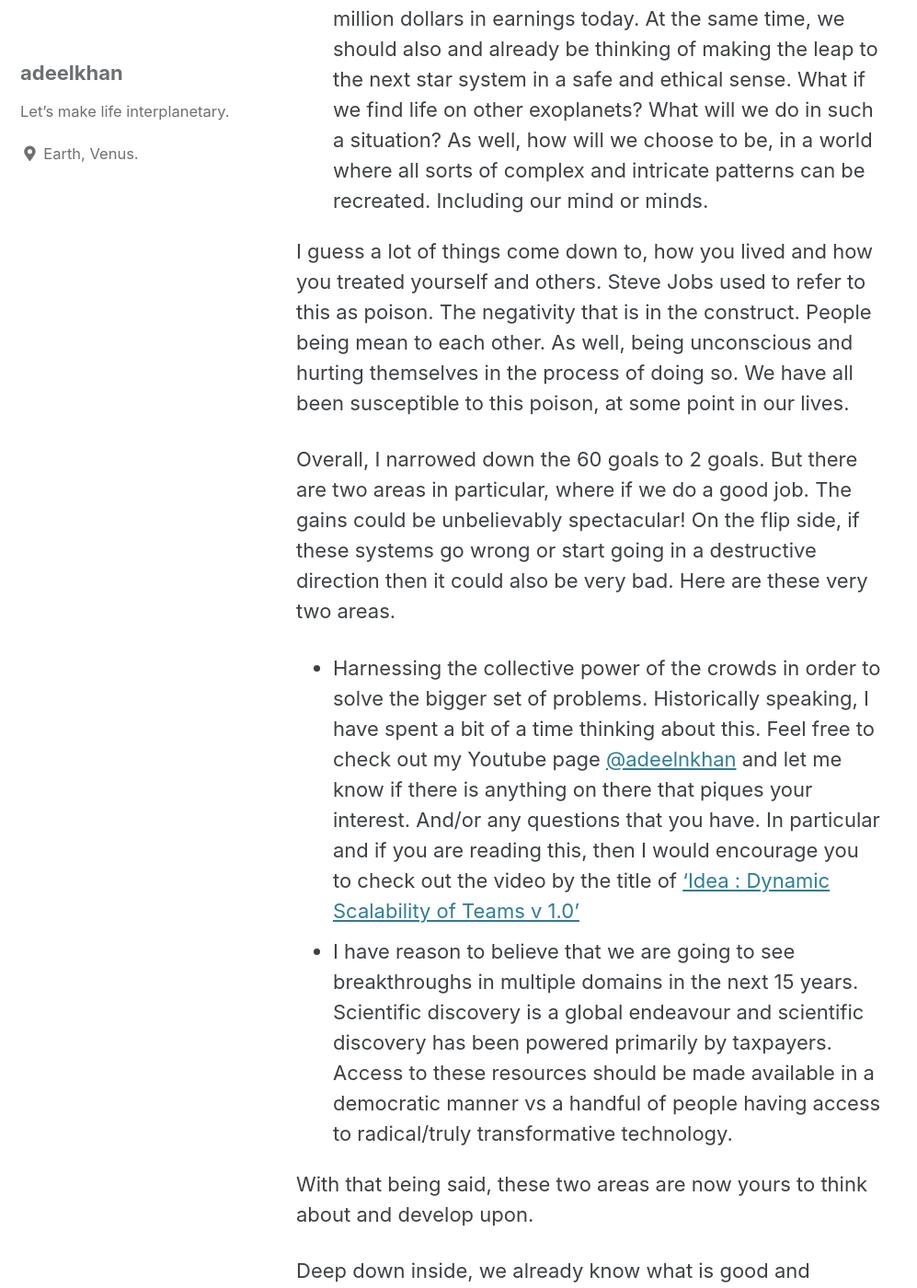
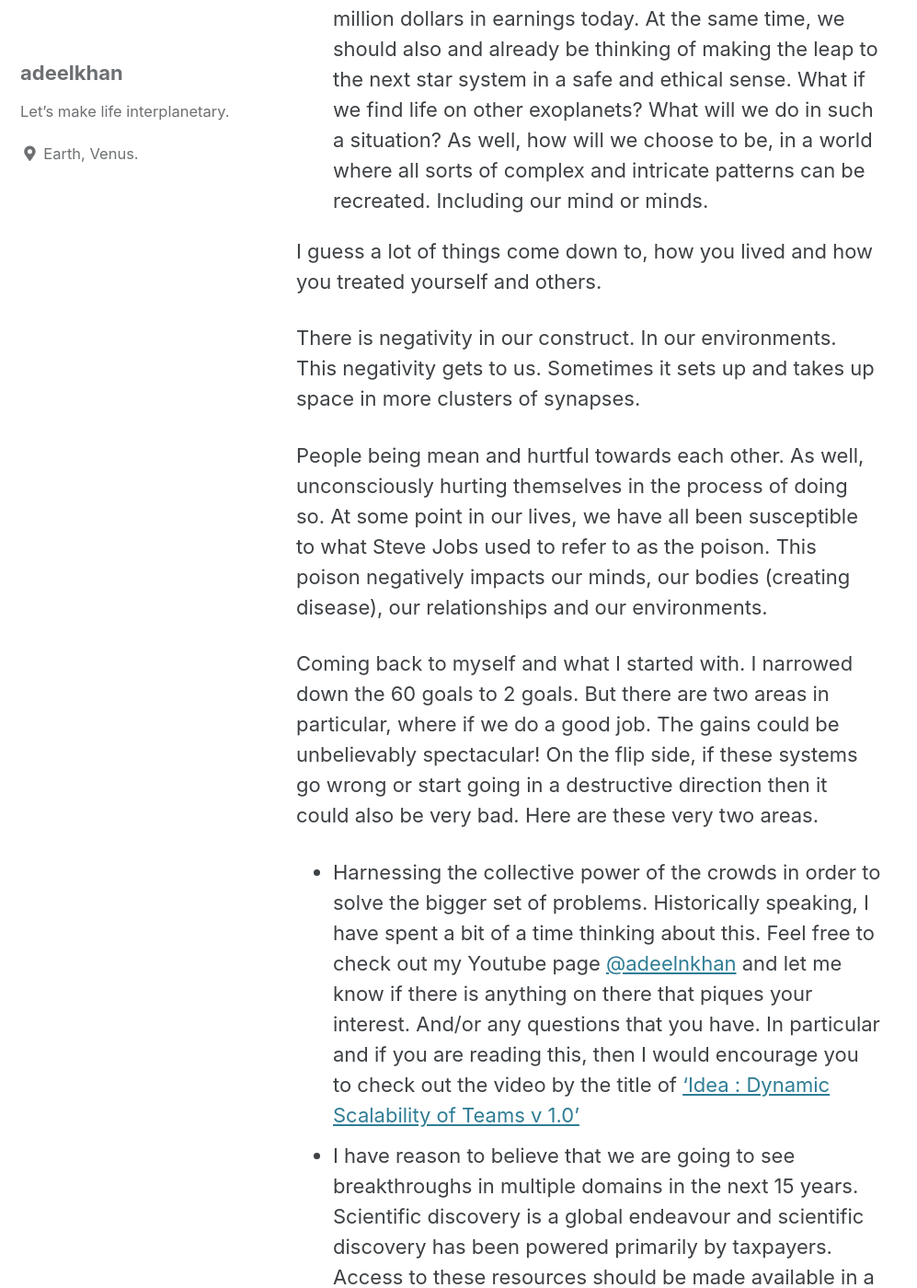
Before and after one commit to stellardreams/stellardreams.github.io, a Jekyll site: the page built from _posts/2020-09-08-Bold-Impact.md, in a window 1280 px wide and 1400 px high, scrolled down 4093 px. Shown: the whole window at 92% size, without its empty margins (0-997 px from the left). Built offline with Jekyll 4.4.1, drawn with Linux system fonts in a browser that asks for light colours; cached includes are drawn as plain includes; some of the changed text lies outside the part shown.

Commit message:
Update 2020-09-08-Bold-Impact.md

```diff
--- a/_posts/2020-09-08-Bold-Impact.md
+++ b/_posts/2020-09-08-Bold-Impact.md
@@ -18,13 +18,17 @@ So after this longer period of introspection, I decided to:
 - Redirect a majority of my activity towards becoming a better person (in a quantified sense). As well, as work towards becoming a better parent. A parent who is aware and present everyday. A parent who is there.  I've been able to bring about a ton of changes. There was not one or two things I did here. A big part of what I did was to wake up and put in consistent effort towards improvement in a quantified sense. I wanted to improve upon an area and I leveraged the combined power of 'consistent effort directed towards a cause' and 'measuring the positive outcome that I was looking at'. I am now leaner, calmer, more at peace ++ than I have ever been before. If I can say so myself, I have enabled the foundation for a beautiful mind. Before, the poison had got to me. The matrix had me. I was going through these loops of unconscious patterns in my mind and the unconscious patterns that were being re-inforced by the wider environment. But, as I brought my focus back to myself and learned to sit in silence. This is where the transformation began. I began to learn and appreciate myself. I learned to go back to the things that I found beautiful and interesting. Indeed, there is great pleasure in finding things out!
 - Thinking about enabling outer space/newer realities is something I love doing. We are going to open up outer space! We are going to have these wonderful gardens and levitating ones as well! Tourists going to off-world habitats within 15 years (or less). We are going to be working collaboratively towards opening up outer space. Most of our produce is going to be grown either directly in space, on non-terran settings or smack in the middle of the desert. Outer space is going to power the majority of growth for the forseeable future. There are going to be enough resources available to help support all the needs of every human in a completely sustainable way. Every human will be living the life of someone who makes $10 million dollars in earnings today. At the same time, we should also and already be thinking of making the leap to the next star system in a safe and ethical sense. What if we find life on other exoplanets? What will we do in such a situation? As well, how will we choose to be, in a world where all sorts of complex and intricate patterns can be recreated. Including our mind or minds.
 
-I guess a lot of things come down to, how you lived and how you treated yourself and others. Steve Jobs used to refer to this as poison. The negativity that is in the construct. People being mean to each other. As well, being unconscious and hurting themselves in the process of doing so. We have all been susceptible to this poison, at some point in our lives.
+I guess a lot of things come down to, how you lived and how you treated yourself and others.
 
-Overall, I narrowed down the 60 goals to 2 goals. But there are two areas in particular, where if we do a good job. The gains could be unbelievably spectacular! On the flip side, if these systems go wrong or start going in a destructive direction then it could also be very bad. Here are these very two areas.
+There is negativity in our construct. In our environments. This negativity gets to us. Sometimes it sets up and takes up space in more clusters of synapses.
+
+People being mean and hurtful towards each other. As well, unconsciously hurting themselves in the process of doing so. At some point in our lives, we have all been susceptible to what Steve Jobs used to refer to as the poison. This poison negatively impacts our minds, our bodies (creating disease), our relationships and our environments.
+
+Coming back to myself and what I started with. I narrowed down the 60 goals to 2 goals. But there are two areas in particular, where if we do a good job. The gains could be unbelievably spectacular! On the flip side, if these systems go wrong or start going in a destructive direction then it could also be very bad. Here are these very two areas.
 - Harnessing the collective power of the crowds in order to solve the bigger set of problems. Historically speaking, I have spent a bit of a time thinking about this. Feel free to check out my Youtube page [@adeelnkhan](https://www.youtube.com/user/adeelnkhan/videos) and let me know if there is anything on there that piques your interest. And/or any questions that you have. In particular and if you are reading this, then I would encourage you to check out the video by the title of ['Idea : Dynamic Scalability of Teams v 1.0'](https://www.youtube.com/watch?v=e8NHGNadIhg)
 - I have reason to believe that we are going to see breakthroughs in multiple domains in the next 15 years. Scientific discovery is a global endeavour and scientific discovery has been powered primarily by taxpayers. Access to these resources should be made available in a democratic manner vs a handful of people having access to radical/truly transformative technology.
 
-With that being said, these two areas are now yours to think about and develop upon.
+With that being said, these two areas are now yours to think about and develop upon. I can help answer targetted questions (in these two domains).
 
 Deep down inside, we already know what is good and wholesome in a universal sense. And a lot of it has to do with bringing about changes related to oneself.
 
```
